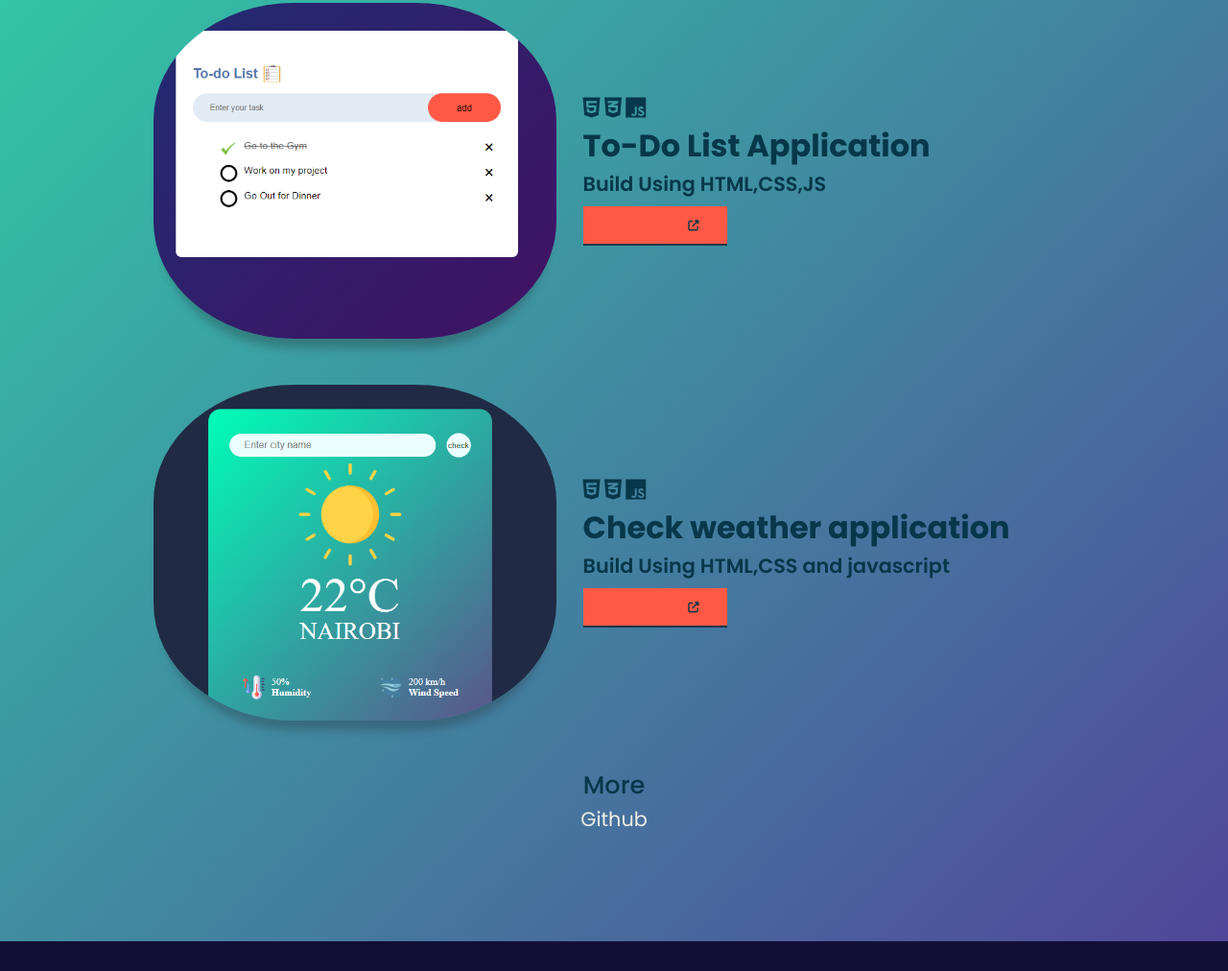
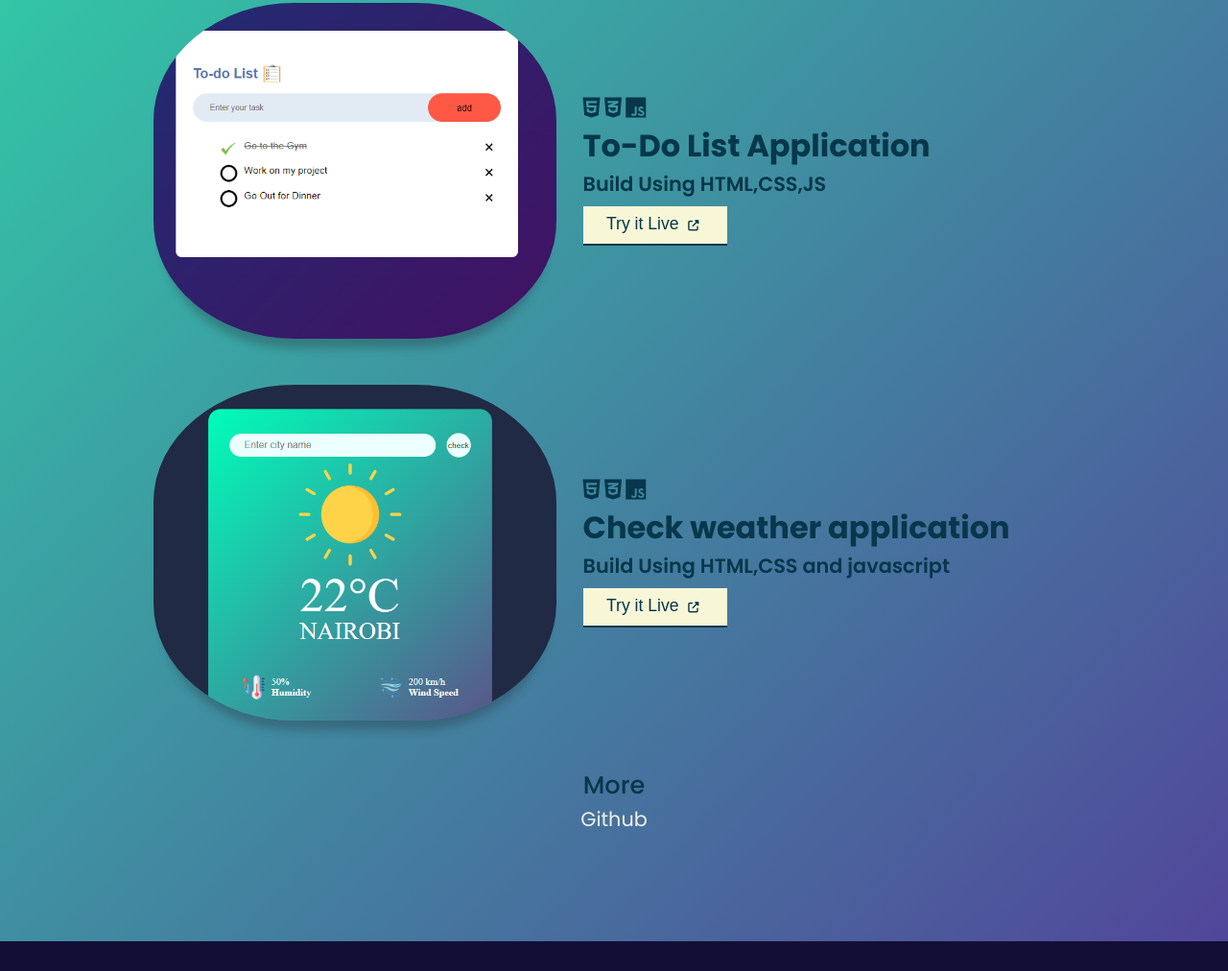
Before and after one commit to Brianmitich/portfolio.github.io, a plain HTML site: page index.html in a window 1280 px wide. Shown: the part 1784-2796 px from the top of the page at 96% size. Drawn offline with nearby package versions, Linux system fonts and the light colour scheme.

Commit message:
Update style.css

```diff
--- a/style.css
+++ b/style.css
@@ -309,7 +309,7 @@ header {
   font-weight: 600;
 }
 .proj-1 .proj1-details button {
-  background: #ff5945;
+  background: #f7f7d8;
   padding: 0.5rem;
   margin-top: 0.5rem;
   width: 150px;
@@ -318,7 +318,7 @@ header {
 }
 .proj-1 .proj1-details button a {
   text-decoration: none;
-  color: #ff5945;
+  color: #07374a;
   font-size: 1.1rem;
   transition: 0.2s ease-in-out;
   text-align: center;
@@ -368,7 +368,7 @@ header {
   font-weight: 600;
 }
 .proj-2 .proj2-details button {
-  background: #ff5945;
+  background: #f7f7d8;
   padding: 0.5rem;
   margin-top: 0.5rem;
   width: 150px;
@@ -377,7 +377,7 @@ header {
 }
 .proj-2 .proj2-details button a {
   text-decoration: none;
-  color: #ff5945;
+  color: #07374a;
   font-size: 1.1rem;
   transition: 0.2s ease-in-out;
   text-align: center;
```
